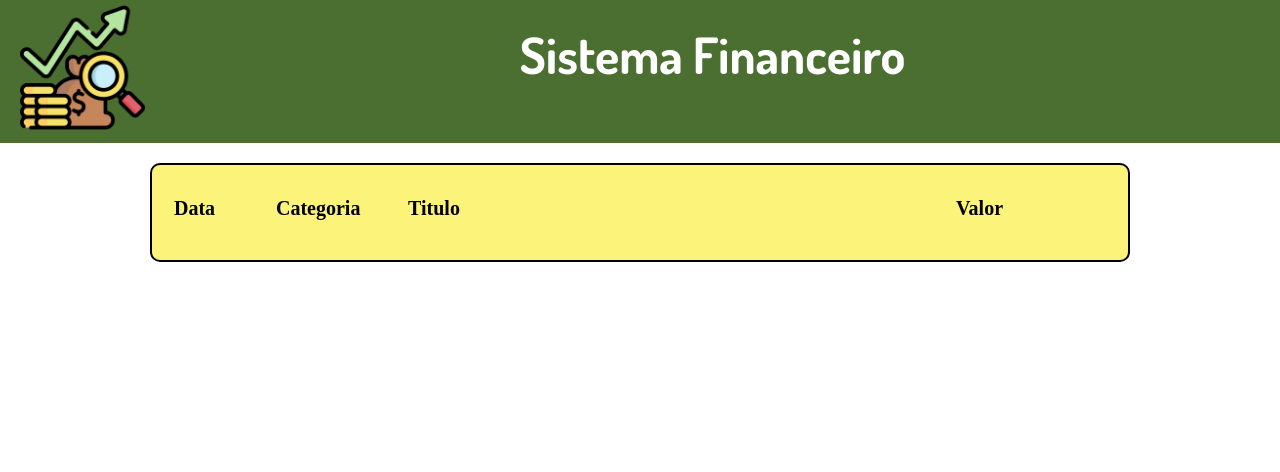
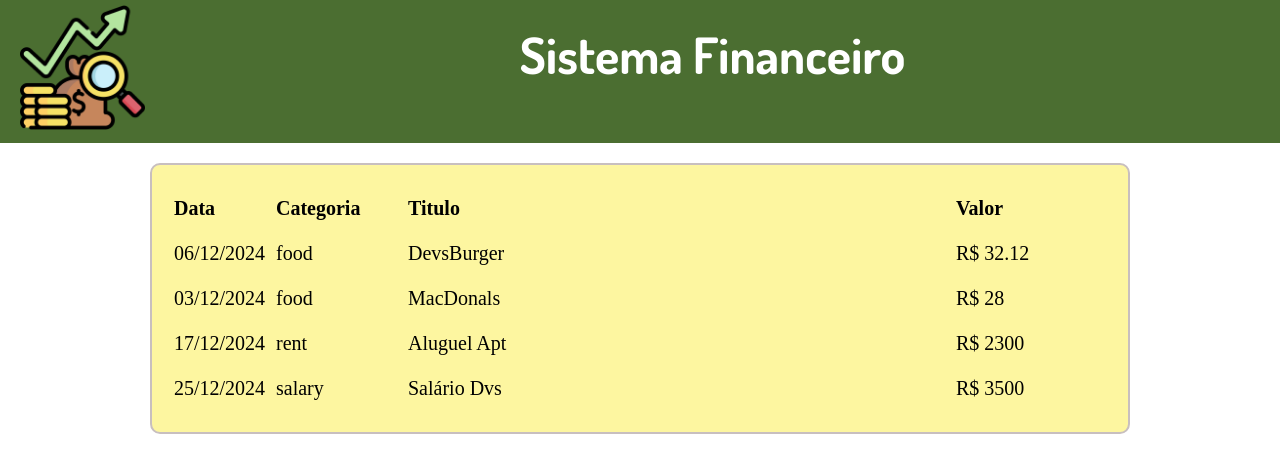
Before and after one commit to AndrePacolla/expense-tracker-, a React (Vite) app: page / in a window 1280 px wide. Shown: the top 472 px of the page. Built offline with nearby package versions, Linux system fonts and the light colour scheme.

Commit message:
create format  date

```diff
--- a/src/App.tsx
+++ b/src/App.tsx
@@ -44,7 +44,6 @@ const  App = () => {
 
           <TableArea list={filteredList}/>
 
-
         </C.Body>
       </C.Container>
 
--- a/src/components/TableArea/styles.ts
+++ b/src/components/TableArea/styles.ts
@@ -4,12 +4,12 @@ import styled from "styled-components";
 export const Table = styled.table`
         width: 100%;
         padding: 20px;
-        border: 2px solid ;
+        border: 2px solid rgb(200, 191, 191) ;
         border-radius: 10px;
         margin-top: 20px;
         font-size: 20px;
         font-family: 'Times New Roman', Times, serif;
-        background-color:rgba(250, 237, 57, 0.67) ;
+        background-color:rgba(250, 237, 57, 0.48) ;
 
 `;
 
--- a/src/components/TableItem/index.tsx
+++ b/src/components/TableItem/index.tsx
@@ -1,6 +1,6 @@
 import *as C from "./styled";
-import {Item} from "../../types/Item";
-
+import { Item } from "../../types/Item";
+import {formatDate} from "../../helpers/dateFilter";
 
 
 
@@ -8,9 +8,13 @@ type Props = {
     item: Item
 }
 
-export const TableItem = ({item}: Props) => {
+export const TableItem = ({ item }: Props) => {
     return(
         <C.TableLine>
+            <C.TableColumn>{formatDate(item.date)}</C.TableColumn>
+            <C.TableColumn>{item.category}</C.TableColumn>
+            <C.TableColumn>{item.title}</C.TableColumn>
+            <C.TableColumn>R$ {item.value}</C.TableColumn>
 
         </C.TableLine>
 
--- a/src/components/TableItem/styled.ts
+++ b/src/components/TableItem/styled.ts
@@ -3,3 +3,8 @@ import {styled} from "styled-components";
 export const TableLine = styled.tr`
 
 `;
+
+export const TableColumn = styled.td`
+    padding: 10px 0;
+
+`;
--- a/src/data/items.ts
+++ b/src/data/items.ts
@@ -2,8 +2,8 @@ import {Item} from "../types/Item"
 
 
 export const items: Item[]  = [
-    {date: new Date(2024, 11 ,17), category: "food", title: "DevsBurger", value: 32.12},
-    {date: new Date(2024, 11 ,17),category:"food", title: "MacDonals", value: 28},
-    {date: new Date(2024, 11 ,17), category: "rent", title: "Aluguel Apt", value: 2.300},
-    {date: new Date(2024, 11 ,16), category: "salary", title: "Salário Dvs", value: 3.500}
+    {date: new Date(2024, 11 ,6), category: "food", title: "DevsBurger", value: 32.12},
+    {date: new Date(2024, 11 ,3),category:"food", title: "MacDonals", value: 28},
+    {date: new Date(2024, 11 ,17), category: "rent", title: "Aluguel Apt", value: 2300},
+    {date: new Date(2024, 11 ,25), category: "salary", title: "Salário Dvs", value: 3500}
 ]
--- a/src/helpers/dateFilter.ts
+++ b/src/helpers/dateFilter.ts
@@ -5,8 +5,7 @@ import {Item} from "../types/Item"
 export const getCurrentMonth = () => {
     let now = new Date();
     return `${now.getFullYear()} - ${now.getMonth()+1}`;
-}
-
+};
 
 export const filterListByMonth = (list: Item[], date: string ): Item[] => {
     let newList:Item[] = [];
@@ -19,10 +18,17 @@ export const filterListByMonth = (list: Item[], date: string ): Item[] => {
             (list[i].date.getMonth() + 1) === parseInt(month)
         ){
             newList.push(list[i]);
-        }
+        };
+    };
+    return newList;
+};
 
-    }
+export const formatDate = (date: Date): string => {
+      let year = date.getFullYear();
+      let month = date.getMonth() + 1;
+      let day = date.getDate();
 
-    return newList;
+    return `${addZeroToDate(day)}/${addZeroToDate(month)}/${year}`;
+};
 
-}
+const addZeroToDate  = (n: number) => n < 10 ? `0${n}` : `${n}`;
```
